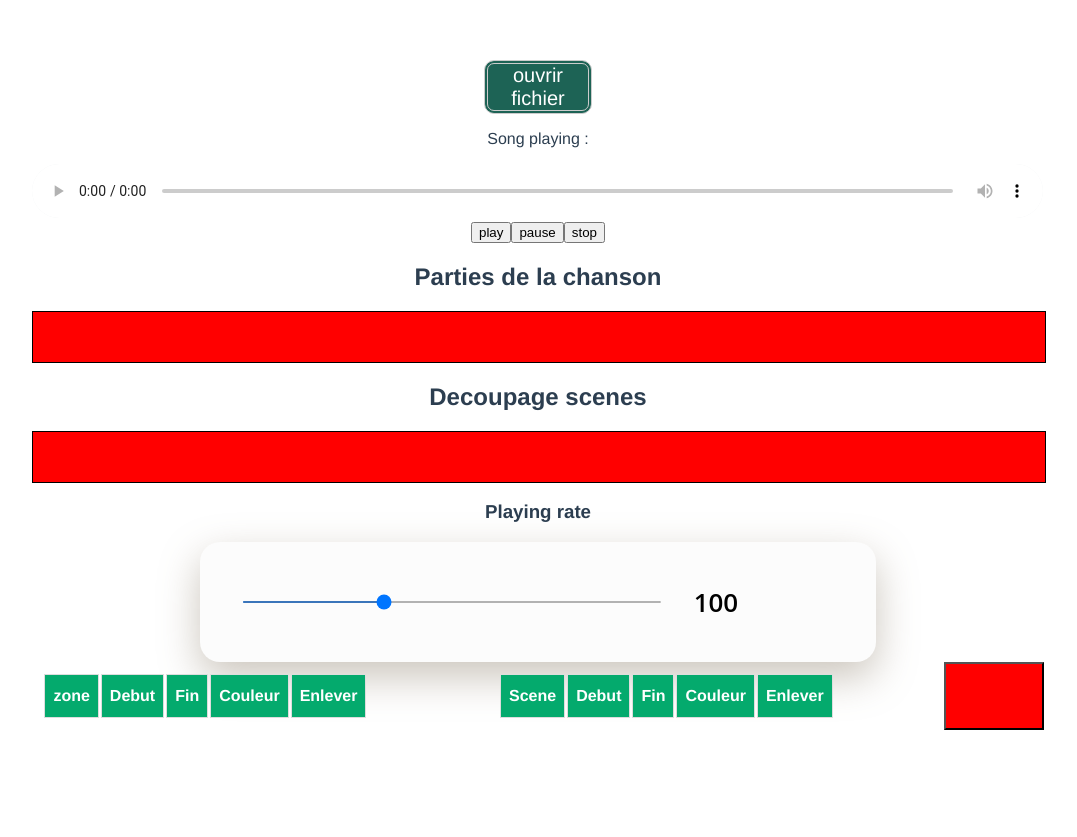
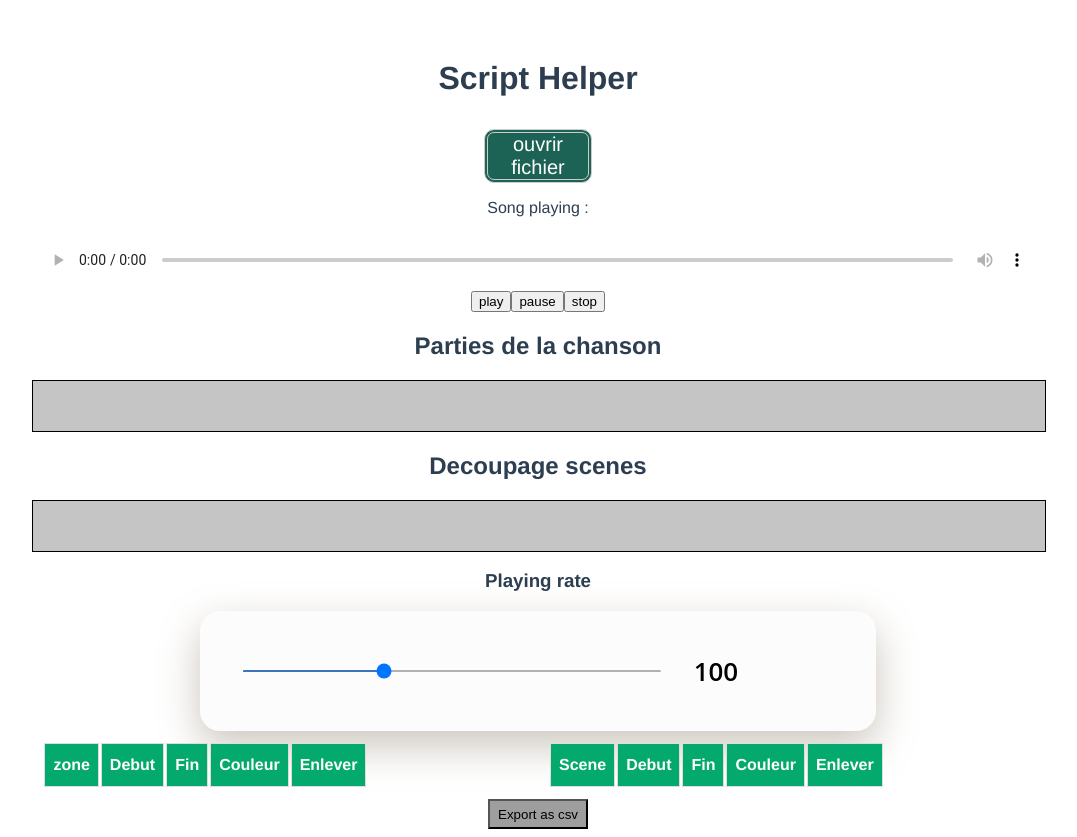
Before and after one commit to MariusBoucard/scriptgenerator, a Vue app: page / in a window 1280 px wide. Shown: the whole page, without its empty margins (102-1179 px from the left). Before the commit the page ends 800 px from the top, so only its background shows below. Built offline with nearby package versions, Linux system fonts and the light colour scheme.

Commit message:
End of the first sprint, everything is working fine

```diff
--- a/src/components/PlaySoundComponent.vue
+++ b/src/components/PlaySoundComponent.vue
@@ -8,6 +8,7 @@
       @change="onSeek"
     /> -->
   <div style="text-align: center;">
+    <h1> Script Helper</h1>
     <div>
       <ol class="ol-days">
         <li v-for="item in this.songPath" :key="item" @click="this.launchFile(item)">
@@ -113,9 +114,9 @@
           </table>
         </div>
 
-        <button style="background-color: red; width : 100px" @click="downloadCSV(this.eventList, this.zoneList)"></button>
       </div>
 
+      <button style="background-color: rgb(158, 158, 158); width : 100px; height : 30px" @click="downloadCSV(this.eventList, this.zoneList)"> Export as csv</button>
 
 
 
@@ -210,11 +211,16 @@ export default {
     zoneListComp() {
       return this.zoneList
     },
+    duration(){
+
+
+      return this.totalTime
+    },
     timelineZones() {
       return this.zoneList.map((element, index) => {
         const startTime = element.timeDeb; // assuming you have a property called "startTime" on your element
         const endTime = element.timeFin; // assuming you have a property called "endTime" on your element
-        const totalTime = this.audioPlayer.duration; // assuming you have a property called "totalTime" that represents the total duration of the timeline
+        const totalTime = this.duration; // assuming you have a property called "totalTime" that represents the total duration of the timeline
         const startPercent = (startTime / totalTime) * 100;
         const endPercent = (endTime / totalTime) * 100;
         const widthPercent = endPercent - startPercent;
@@ -232,7 +238,8 @@ export default {
       return this.eventList.map((element, index) => {
         const startTime = element.timeDeb; // assuming you have a property called "startTime" on your element
         const endTime = element.timeFin; // assuming you have a property called "endTime" on your element
-        const totalTime = this.audioPlayer.duration; // assuming you have a property called "totalTime" that represents the total duration of the timeline
+        const totalTime = this.duration; // assuming you have a property called "totalTime" that represents the total duration of the timeline
+        console.log(this.audioPlayer.duration)
         console.log(startTime)
         console.log(totalTime)
         const startPercent = (startTime / totalTime) * 100;
@@ -402,6 +409,9 @@ export default {
         this.audioPlayer.src = event.target.result;
 
       };
+      this.audioPlayer.addEventListener('loadedmetadata', () => {
+        this.totalTime = this.audioPlayer.duration
+});
       this.eventList = file.eventList
       this.zoneList = file.zoneList
 
@@ -515,7 +525,7 @@ export default {
   height: 50px;
   position: relative;
 
-  background-color: red;
+  background-color: rgb(197, 197, 197);
 }
 
 
```
